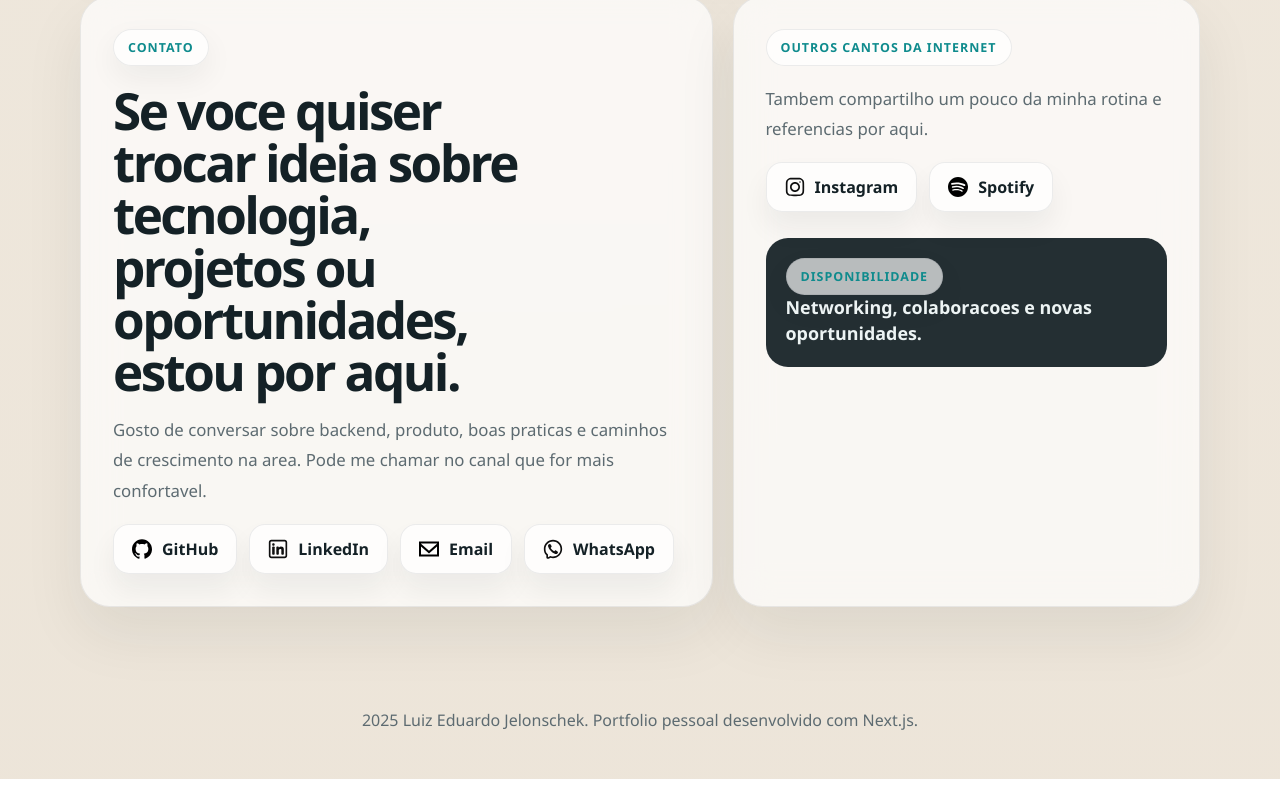
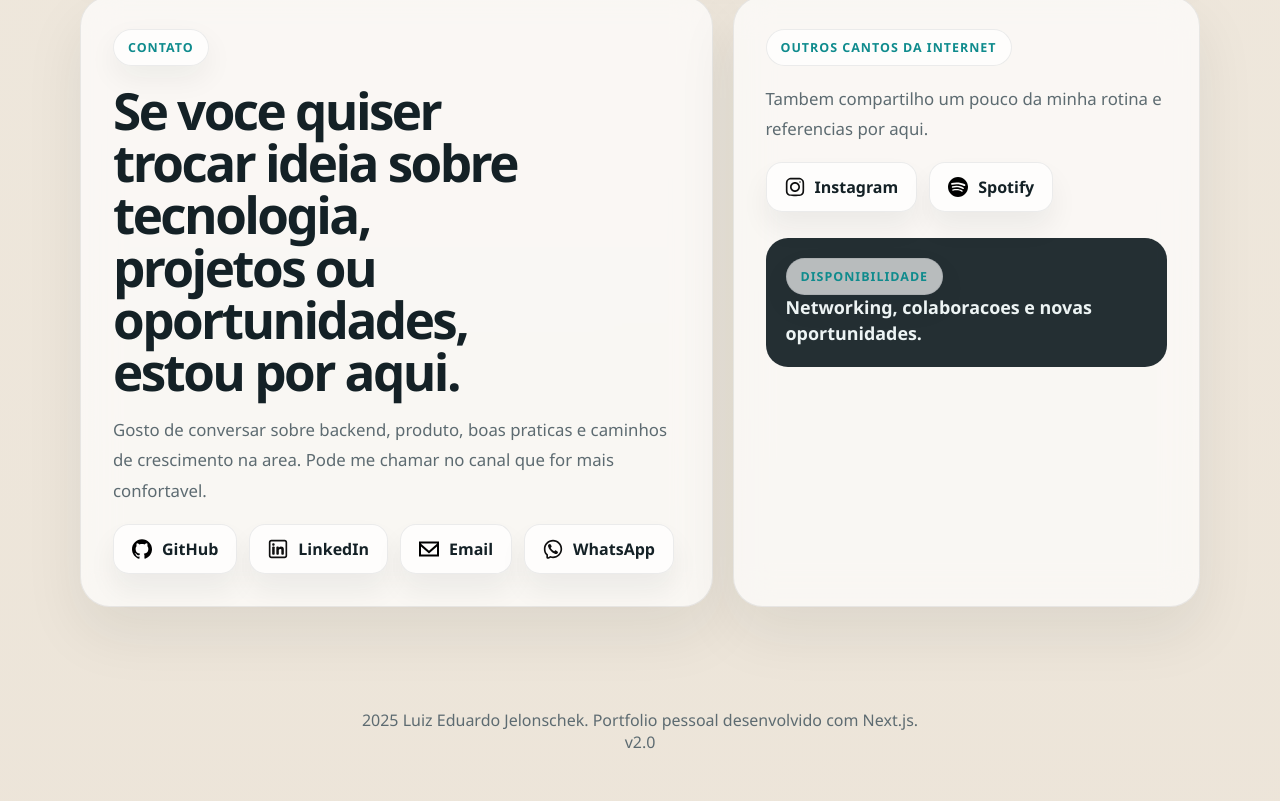
Before and after one commit to SonyBlackk/meu-website, a Next.js app: page / in a window 1280 px wide. Shown: the part 4194-4995 px from the top of the page. Before the commit the page ends 4973 px from the top, so only its background shows below. Built offline with nearby package versions, Linux system fonts and the light colour scheme.

Commit message:
adicionado versão

```diff
--- a/pages/index.js
+++ b/pages/index.js
@@ -395,6 +395,9 @@ export default function Home() {
           <div className={styles.container}>
             <p>{year} Luiz Eduardo Jelonschek. Portfolio pessoal desenvolvido com Next.js.</p>
           </div>
+          <div className={styles.container}>
+            <p>v2.0</p>
+          </div>
         </footer>
       </div>
     </>
```
